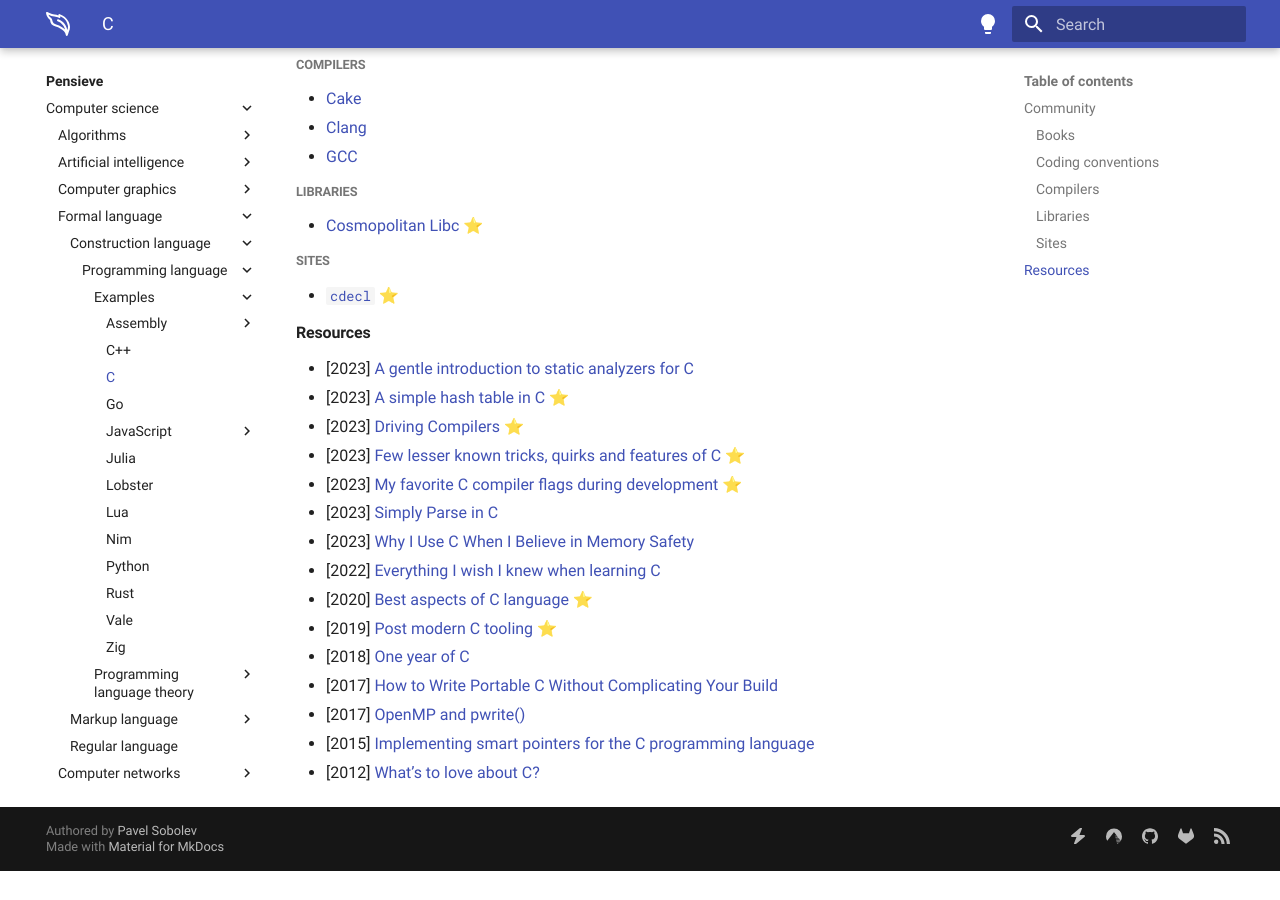
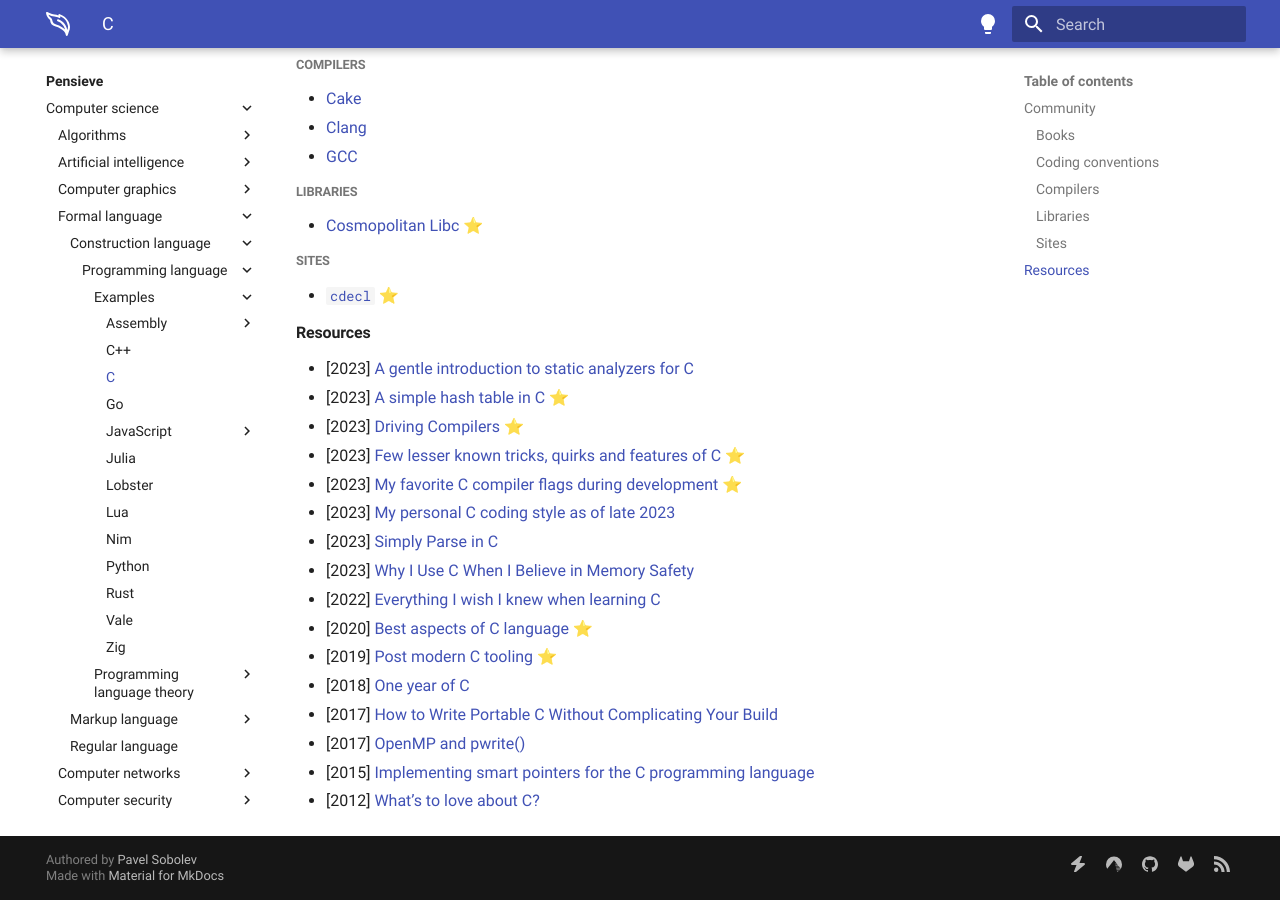
Before and after one commit to paveloom/paveloom.dev, an MkDocs documentation site: the page built from content/pensieve/c.md, in a window 1280 px wide and 900 px high, scrolled down 820 px. Built offline with MkDocs 1.6.1 and Material for MkDocs 9.7.7, drawn with Linux system fonts in a browser that asks for light colours; before the commit the page ends 1691 px from its top, so only the background shows below that.

Commit message:
Pensieve: update the C page.

```diff
--- a/content/pensieve/c.md
+++ b/content/pensieve/c.md
@@ -39,6 +39,7 @@
 - [2023] [Driving Compilers](https://fabiensanglard.net/dc/index.php) ⭐
 - [2023] [Few lesser known tricks, quirks and features of C](https://jorengarenar.github.io/blog/less-known-c) ⭐
 - [2023] [My favorite C compiler flags during development](https://nullprogram.com/blog/2023/04/29) ⭐
+- [2023] [My personal C coding style as of late 2023](https://nullprogram.com/blog/2023/10/08)
 - [2023] [Simply Parse in C](https://pencil.toast.cafe/bunker-labs/simply-parse-in-c)
 - [2023] [Why I Use C When I Believe in Memory Safety](https://gavinhoward.com/2023/02/why-i-use-c-when-i-believe-in-memory-safety)
 - [2022] [Everything I wish I knew when learning C](https://tmewett.com/c-tips)
```
